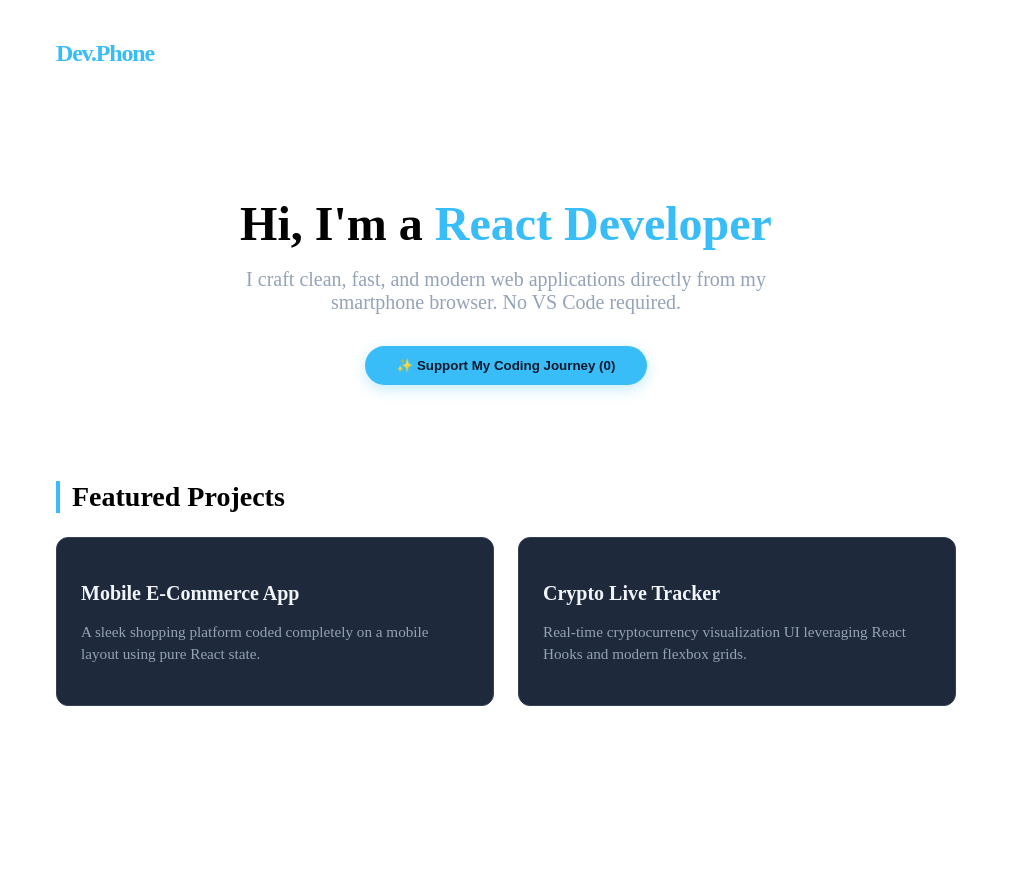
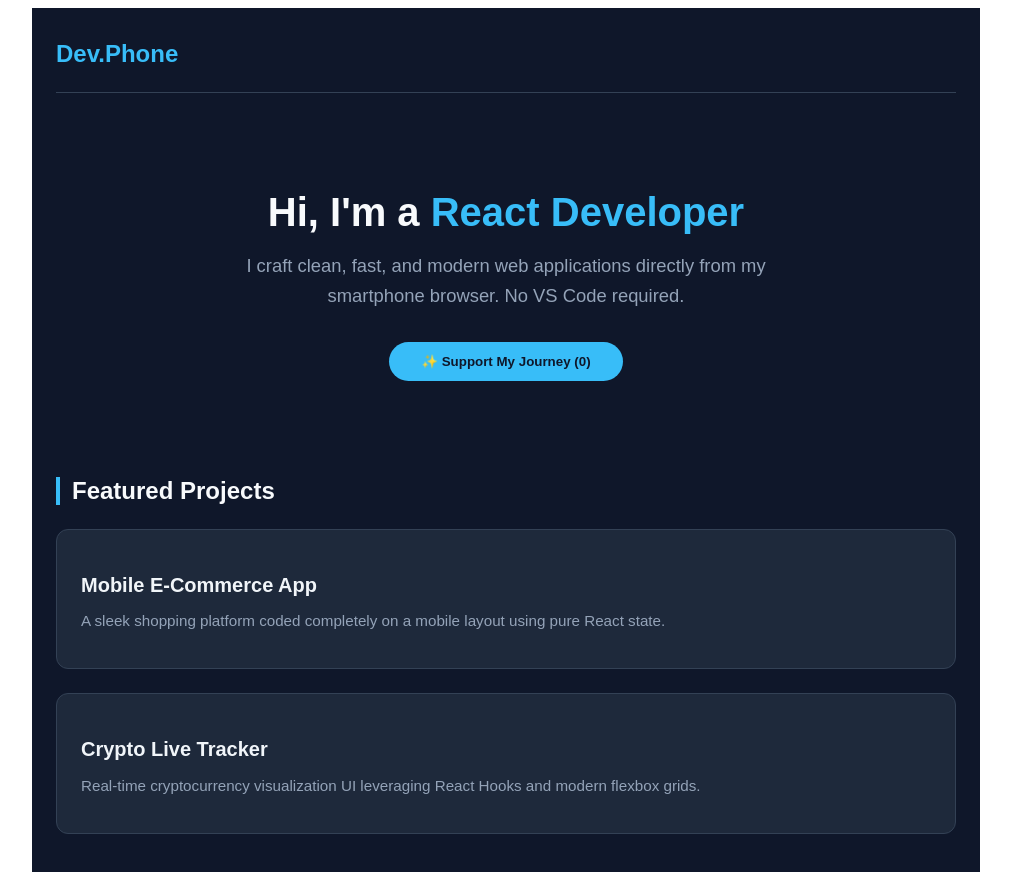
Before and after one commit to yogeshverma5k/portfolio-website, a React (Vite) app: page / in a window 1280 px wide. Shown: the whole page, without its empty margins (134-1145 px from the left). Before the commit the page ends 800 px from the top, so only its background shows below. Built offline with nearby package versions, Linux system fonts and the light colour scheme.

Commit message:
Update App.jsx

```diff
--- a/src/App.jsx
+++ b/src/App.jsx
@@ -1,5 +1,4 @@
 import React, { useState } from 'react';
-import './App.css'; // <-- CSS files yahan link ho gayi
 
 function App() {
   const [likes, setLikes] = useState(0);
@@ -9,35 +8,123 @@ function App() {
     { id: 2, title: "Crypto Live Tracker", desc: "Real-time cryptocurrency visualization UI leveraging React Hooks and modern flexbox grids." }
   ];
 
+  // Pure Inline CSS - Koi CSS file import karne ki zarurat nahi hai
+  const containerStyle = {
+    maxWidth: '900px',
+    margin: '0 auto',
+    padding: '2rem 1.5rem',
+    fontFamily: 'sans-serif',
+    backgroundColor: '#0f172a',
+    color: '#f8fafc',
+    minHeight: '100vh'
+  };
+
+  const navbarStyle = {
+    display: 'flex',
+    justifyContent: 'space-between',
+    alignItems: 'center',
+    paddingBottom: '1.5rem',
+    borderBottom: '1px solid #334155'
+  };
+
+  const logoStyle = {
+    fontSize: '1.5rem',
+    fontWeight: '800',
+    color: '#38bdf8'
+  };
+
+  const heroStyle = {
+    textAlign: 'center',
+    padding: '4rem 1rem'
+  };
+
+  const titleStyle = {
+    fontSize: '2.5rem',
+    fontWeight: '800',
+    marginBottom: '1rem'
+  };
+
+  const highlightStyle = {
+    color: '#38bdf8'
+  };
+
+  const subtitleStyle = {
+    fontSize: '1.15rem',
+    color: '#94a3b8',
+    maxWidth: '600px',
+    margin: '0 auto 2rem auto',
+    lineHeight: '1.6'
+  };
+
+  const btnStyle = {
+    backgroundColor: '#38bdf8',
+    color: '#0f172a',
+    fontWeight: '700',
+    padding: '0.75rem 2rem',
+    border: 'none',
+    borderRadius: '9999px',
+    cursor: 'pointer'
+  };
+
+  const sectionTitleStyle = {
+    fontSize: '1.5rem',
+    fontWeight: '700',
+    marginBottom: '1.5rem',
+    borderLeft: '4px solid #38bdf8',
+    paddingLeft: '0.75rem'
+  };
+
+  const gridStyle = {
+    display: 'flex',
+    flexDirection: 'column',
+    gap: '1.5rem'
+  };
+
+  const cardStyle = {
+    backgroundColor: '#1e293b',
+    border: '1px solid #334155',
+    borderRadius: '12px',
+    padding: '1.5rem'
+  };
+
+  const cardTitleStyle = {
+    fontSize: '1.25rem',
+    fontWeight: '600',
+    color: '#f1f5f9',
+    marginBottom: '0.5rem'
+  };
+
+  const cardDescStyle = {
+    color: '#94a3b8',
+    fontSize: '0.95rem'
+  };
+
   return (
-    <div className="portfolio-container">
-      {/* Navbar */}
-      <header className="navbar">
-        <div className="logo">Dev.Phone</div>
+    <div style={containerStyle}>
+      <header style={navbarStyle}>
+        <div style={logoStyle}>Dev.Phone</div>
       </header>
 
-      {/* Hero Section */}
       <main>
-        <section className="hero-section">
-          <h1 className="hero-title">
-            Hi, I'm a <span className="hero-highlight">React Developer</span>
+        <section style={heroStyle}>
+          <h1 style={titleStyle}>
+            Hi, I'm a <span style={highlightStyle}>React Developer</span>
           </h1>
-          <p className="hero-subtitle">
+          <p style={subtitleStyle}>
             I craft clean, fast, and modern web applications directly from my smartphone browser. No VS Code required.
           </p>
-          <button className="cta-btn" onClick={() => setLikes(likes + 1)}>
-            ✨ Support My Coding Journey ({likes})
+          <button style={btnStyle} onClick={() => setLikes(likes + 1)}>
+            ✨ Support My Journey ({likes})
           </button>
         </section>
 
-        {/* Projects Section */}
         <section style={{ marginTop: '2rem' }}>
-          <h2 className="section-title">Featured Projects</h2>
-          <div className="projects-grid">
+          <h2 style={sectionTitleStyle}>Featured Projects</h2>
+          <div style={gridStyle}>
             {myProjects.map((project) => (
-              <div key={project.id} className="project-card">
-                <h3 className="project-title">{project.title}</h3>
-                <p className="project-desc">{project.desc}</p>
+              <div key={project.id} style={cardStyle}>
+                <h3 style={cardTitleStyle}>{project.title}</h3>
+                <p style={cardDescStyle}>{project.desc}</p>
               </div>
             ))}
           </div>
```
